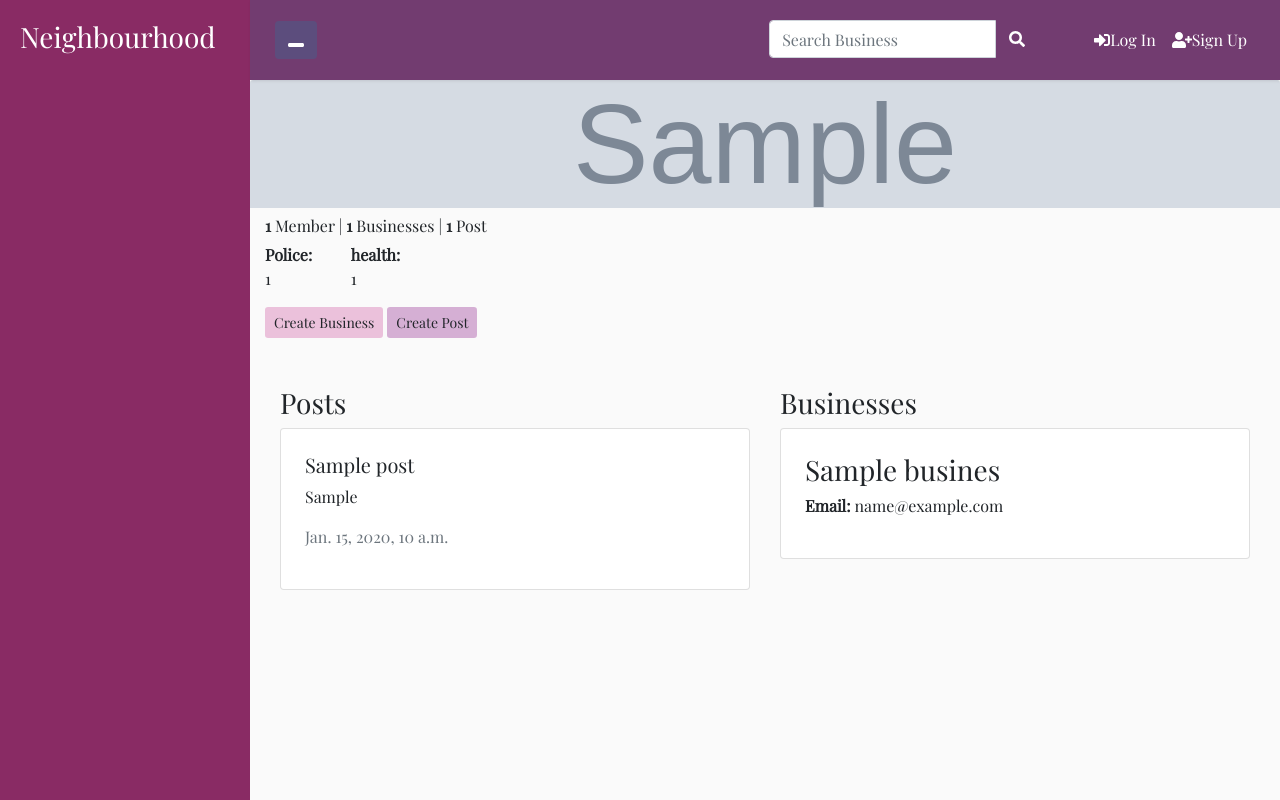
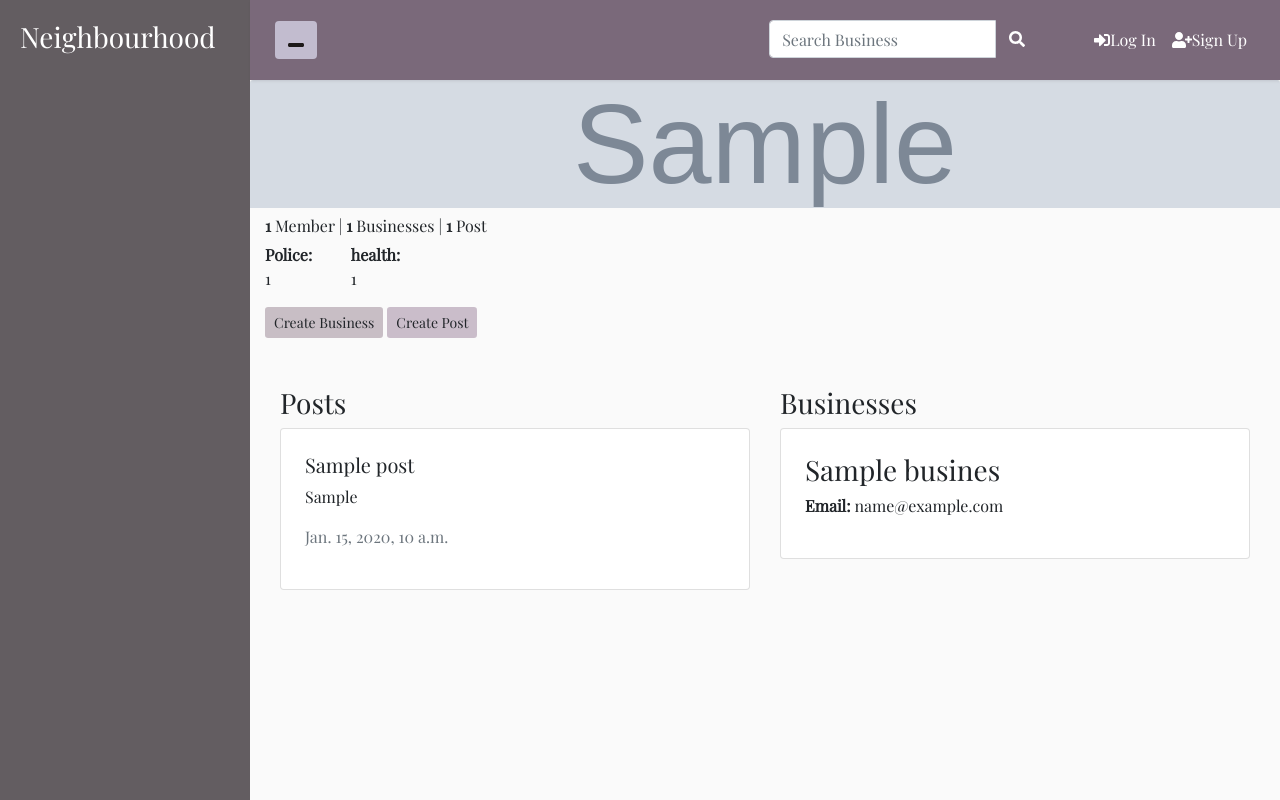
Before and after one commit to IngabireTina/Ing_Neighourhood, a Django app: page /hood/1 in a window 1280 px wide. Run offline with Django 3.2, Linux system fonts and the light colour scheme; tables that the repository leaves empty hold one stand-in row (values such as "Sample post"); grey boxes marked "Sample" are stand-in pictures; some libraries are stand-ins or nearby versions.

Commit message:
corrected errors

```diff
--- a/static/css/style.css
+++ b/static/css/style.css
@@ -1,6 +1,6 @@
 @import url('https://fonts.googleapis.com/css2?family=Playfair+Display&display=swap');
 body {
-    font-family: 'Playfair Display', serif;
+    font-family: 'Playfair Display', 'Times New Roman', Times, serif;
     background: #fafafa;
 }
 .nav-img{
@@ -17,7 +17,7 @@ a:focus {
 
 .navbar {
     padding: 20px 10px;
-    background-color: #723C70;
+    background-color: #7a697a;
     margin-bottom: 40px;
     box-shadow: 1px 1px 3px rgba(0, 0, 0, 0.1);
 }
@@ -31,7 +31,7 @@ a:focus {
     min-width: 250px;
     max-width: 250px;
     padding-right:10px;
-    background: #892B64;
+    background: #635d61;
     color: #fff;
     position: -webkit-sticky;
     position: sticky;
@@ -90,7 +90,7 @@ a:focus {
 }
 
 #sidebar ul li a:hover {
-    color: black;
+    color: blue;
     background: #fff;
 }
 
--- a/templates/base.html
+++ b/templates/base.html
@@ -32,7 +32,7 @@
         <nav id="sidebar" class="">
             <div class="sidebar-header ">
                 <h3><a href="">Neighbourhood</a></h3>
-                <strong>H</strong>
+                <strong>Home</strong>
             </div>
             {% if user.is_authenticated %}
             <ul class="list-unstyled components mr-2 ml-2">
@@ -76,7 +76,7 @@
             <nav class="navbar navbar-expand-lg navbar-dark">
                 <div class="container-fluid">
                     <button type="button" id="sidebarCollapse" class="btn"
-                        style="background-color: #5C4D7D; color: white;">
+                        style="background-color: #c2bccf; color: rgb(29, 25, 25);">
                         <i class="fas fa-window-minimize"></i>
                     </button>
                     <button class="btn btn-dark d-inline-block d-lg-none ml-auto" type="button" data-toggle="collapse"
--- a/templates/business.html
+++ b/templates/business.html
@@ -5,14 +5,14 @@
 <div class="container mb-5 mt-5">
   <div class="row mb-5 justify-content-center">
     <div class="col-md-6 mb-5">
-      <div class="card mt-5 mb-5 p-5" style="background-color: #D5AFD4;">
+      <div class="card mt-5 mb-5 p-5" style="background-color: #c0b3c0;">
         <h2 class="text-center">Add Business </h2>
         <hr>
         <form method="post">
           {% csrf_token %}
           {% include 'form.html' %}
           <hr>
-          <button class="btn btn-danger" type="submit" style="background-color:#5D1D44">Create</button>
+          <button class="btn btn-danger" type="submit" style="background-color:#cfc9cd">Create</button>
         </form>
       </div>
     </div>
--- a/templates/login.html
+++ b/templates/login.html
@@ -20,8 +20,8 @@
   <div class="container mb-5 mt-5">
     <div class="row mb-5 justify-content-center">
       <div class="col-md-6 mb-5">
-        <div class="card text-light mt-5 mb-5 p-5" style="background-color:#9081B1; ">
-          <h2 class="text-center">Login to <span style="color: brown;">HooD</span> </h2>
+        <div class="card text-light mt-5 mb-5 p-5" style="background-color:#d0cbdb; ">
+          <h2 class="text-center">Login to <span style="color: rgb(46, 37, 37);">HooD</span> </h2>
           <hr>
           <form method="post">
             {% csrf_token %}
--- a/templates/myhood.html
+++ b/templates/myhood.html
@@ -24,8 +24,8 @@
             <p><b>health:</b> {{hood.health}}</p>
         </di>
     </div>
-    <a class="btn btn-sm" style="background-color:#EBC1DB;" href="{% url 'business' hood.id %}">Create Business</a>
-    <a class="btn btn-sm" style="background-color:#D5AFD4;" href="{% url 'post' hood.id%}">Create Post</a>
+    <a class="btn btn-sm" style="background-color:#c8bec5;" href="{% url 'business' hood.id %}">Create Business</a>
+    <a class="btn btn-sm" style="background-color:#cabdca;" href="{% url 'post' hood.id%}">Create Post</a>
 
     <div class="container">
         <div class="row mt-5">
--- a/templates/post.html
+++ b/templates/post.html
@@ -5,7 +5,7 @@
 <div class="container mb-5 mt-5">
   <div class="row mb-5 justify-content-center">
     <div class="col-md-6 mb-5">
-      <div class="card mt-5 mb-5 p-5" style="background-color: #D5AFD4;">
+      <div class="card mt-5 mb-5 p-5" style="background-color: #c9c0c8;">
         <h2 class="text-center">Add Post </h2>
         <hr>
         <form method="post">
```
Also changed, not shown: app/forms.py (+29 -0 lines).
